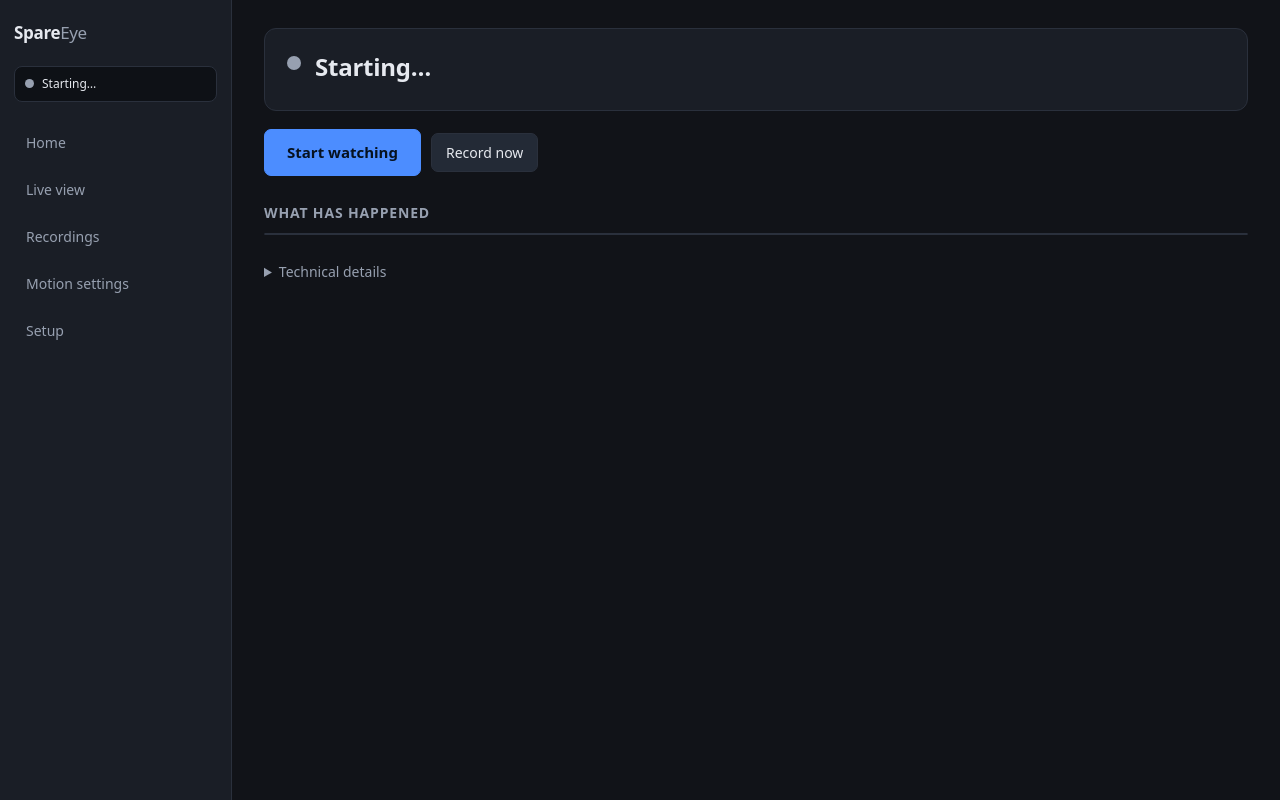
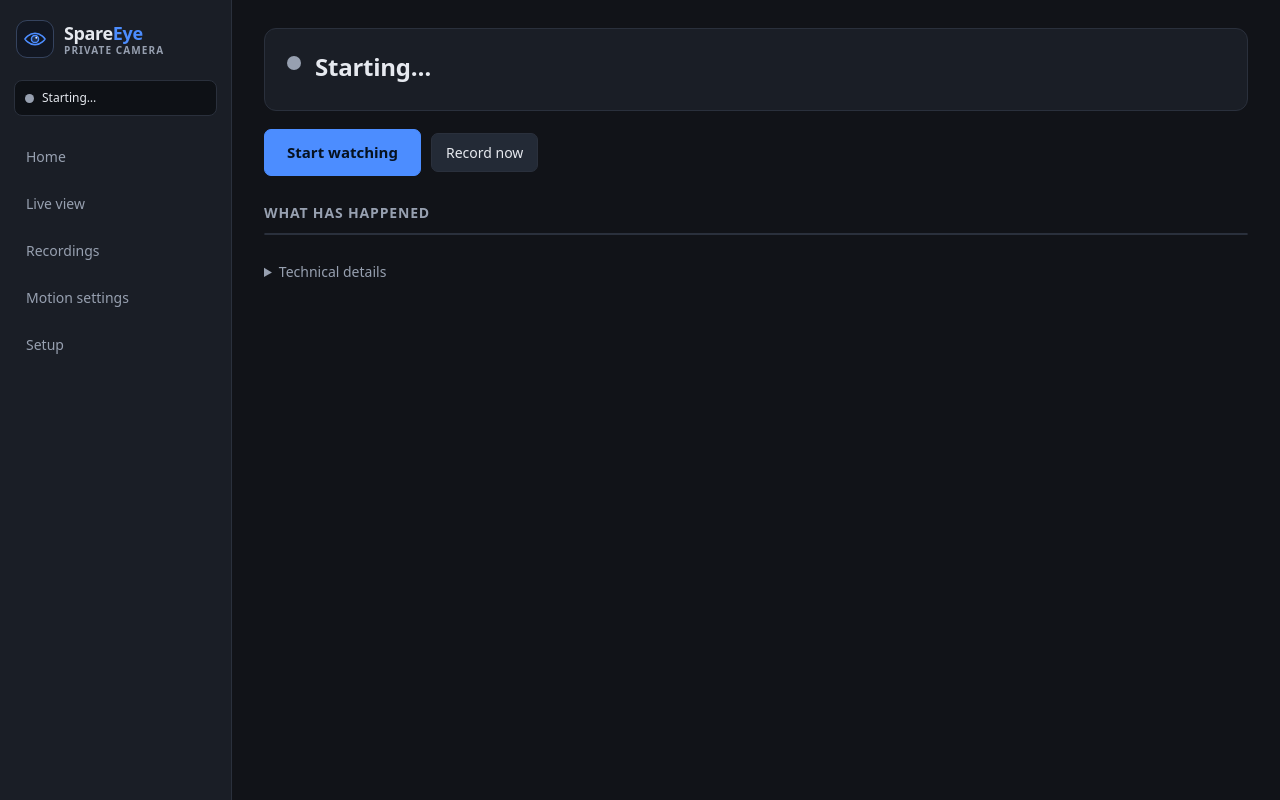
Before and after one commit to issar13/spare-eye, a website built with Vite: page frontend/index.html in a window 1280 px wide. Built offline with nearby package versions, Linux system fonts and the light colour scheme.

Commit message:
Add SpareEye branding to the interface

```diff
--- a/frontend/index.html
+++ b/frontend/index.html
@@ -3,12 +3,23 @@
 <head>
     <meta charset="UTF-8"/>
     <meta content="width=device-width, initial-scale=1.0" name="viewport"/>
+    <meta content="#1a1e26" name="theme-color"/>
     <title>SpareEye</title>
 </head>
 <body>
 <div class="shell">
     <nav class="sidebar">
-        <h1 class="wordmark">Spare<span>Eye</span></h1>
+        <div class="brand" aria-label="SpareEye — private camera">
+            <svg class="brand-mark" aria-hidden="true" viewBox="0 0 40 40">
+                <path d="M4.5 20s5.7-9 15.5-9 15.5 9 15.5 9-5.7 9-15.5 9S4.5 20 4.5 20Z"/>
+                <circle cx="20" cy="20" r="5.5"/>
+                <circle class="brand-glint" cx="22" cy="18" r="1.5"/>
+            </svg>
+            <div>
+                <h1 class="wordmark">Spare<span>Eye</span></h1>
+                <p class="brand-tagline">Private camera</p>
+            </div>
+        </div>
 
         <div class="pill">
             <span class="dot" id="status-dot"></span>
--- a/frontend/src/styles.css
+++ b/frontend/src/styles.css
@@ -39,15 +39,57 @@
     overflow-y: auto;
 }
 
+.brand {
+    display: flex;
+    align-items: center;
+    gap: 10px;
+    margin: 0 2px 16px;
+}
+
+.brand-mark {
+    width: 38px;
+    height: 38px;
+    flex: none;
+    padding: 5px;
+    color: var(--accent);
+    border: 1px solid #35435e;
+    border-radius: 11px;
+    background: #121722;
+    fill: none;
+    stroke: currentColor;
+    stroke-linecap: round;
+    stroke-linejoin: round;
+    stroke-width: 2.25;
+}
+
+.brand-mark circle:not(.brand-glint) {
+    fill: rgba(76, 141, 255, 0.22);
+}
+
+.brand-mark .brand-glint {
+    fill: var(--text);
+    stroke: none;
+}
+
 .wordmark {
-    margin: 0 0 14px;
-    font-size: 17px;
+    margin: 0;
+    font-size: 18px;
     letter-spacing: -0.02em;
+    line-height: 1.15;
 }
 
 .wordmark span {
+    color: var(--accent);
+}
+
+.brand-tagline {
+    margin: 2px 0 0;
     color: var(--muted);
-    font-weight: 400;
+    font-size: 10px;
+    font-weight: 600;
+    letter-spacing: 0.11em;
+    line-height: 1;
+    text-transform: uppercase;
 }
 
 .pill {
```
